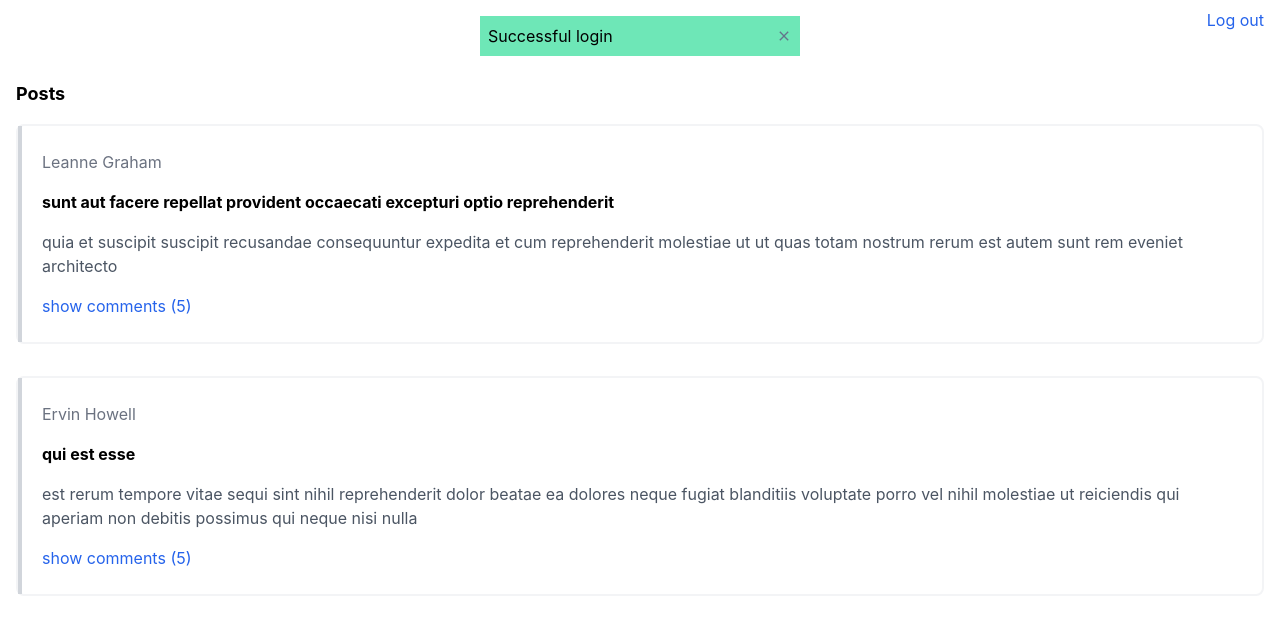
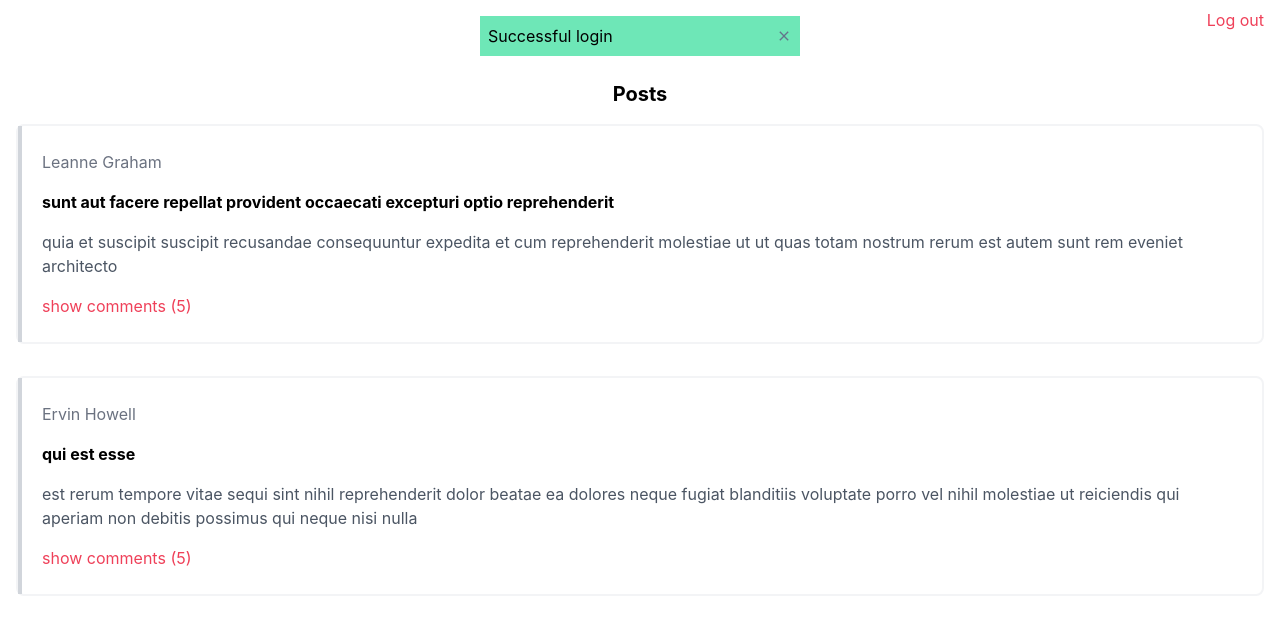
Before and after one commit to Swearengen/martian-and-machine, a React (Create React App) app: page / in a window 1280 px wide. Both pictures are taken after typing "name@example.com", "Sample123" into the empty fields and a click on the button "Submit". Shown: the top 632 px of the page. Built offline with nearby package versions, Linux system fonts and the light colour scheme.

Commit message:
Add post details page

```diff
--- a/src/components/layouts/AppLayout.tsx
+++ b/src/components/layouts/AppLayout.tsx
@@ -25,7 +25,7 @@ export const AppLayout: FC<IAppLayoutProps> = ({ children, message }) => {
         <div className="text-right mb-6">
           <button
             type="button"
-            className="px-4 py-2 text-blue-600 hover:underline"
+            className="px-4 py-2 text-martianRed hover:underline"
             onClick={() => onSignOut()}
           >
             Log out
--- a/src/components/pages/PostDetails.tsx
+++ b/src/components/pages/PostDetails.tsx
@@ -1,4 +1,9 @@
+import { PostItem } from 'components/shared/PostItem/PostItem';
+import { useStore } from 'hooks/useStore';
 import { FC } from 'react';
+import { useParams } from 'react-router-dom';
+import { Post } from 'store/models/post';
+import { Link } from 'react-router-dom';
 
 interface IPostDetailsProps {
   message: string;
@@ -7,5 +12,20 @@ interface IPostDetailsProps {
 export const PostDetails: FC<IPostDetailsProps> = ({ message }) => {
   console.log(`${message} PostDetails`);
 
-  return <div>post details page</div>;
+  const params = useParams();
+  const [state] = useStore() as Array<any>;
+
+  const currentPost = state.posts.find((post: Post) => post.id === params.id);
+
+  return (
+    <main className="container mt-10 px-4">
+      <div className="mb-4 ml-4">
+        <h1 className="mb-4 font-bold text-xl text-center">Post details</h1>
+        <Link to="/app">
+          <span className="text-martianRed hover:underline">Back</span>
+        </Link>
+      </div>
+      {currentPost && <PostItem post={currentPost} disableCollapse={true} />}
+    </main>
+  );
 };
--- a/src/components/pages/PostList.tsx
+++ b/src/components/pages/PostList.tsx
@@ -43,13 +43,11 @@ export const PostList: FC<IPostListProps> = ({ message }) => {
     dispatch({ type: ActionType.AddPosts, payload: posts });
   }, [dispatch]);
 
-  console.log(store);
-
   const _posts = store.posts;
 
   return (
     <main className="container mt-10 px-4">
-      <h1 className="text-left mb-4 font-bold text-lg">Posts</h1>
+      <h1 className="mb-4 font-bold text-xl text-center">Posts</h1>
       {_posts.map((post: Post) => (
         <PostItem key={post.id} post={post} />
       ))}
--- a/src/components/shared/PostItem/PostItem.tsx
+++ b/src/components/shared/PostItem/PostItem.tsx
@@ -6,6 +6,7 @@ import { CommentItem } from '../CommentItem/CommentItem';
 
 interface IPostProps {
   post: PostInstance;
+  disableCollapse?: boolean;
 }
 
 const comments = [
@@ -46,14 +47,14 @@ const comments = [
   },
 ] as Array<IComment>;
 
-export const PostItem: FC<IPostProps> = ({ post }) => {
-  const [isExpanded, setIsExpanded] = useState(false);
+export const PostItem: FC<IPostProps> = ({ post, disableCollapse }) => {
+  const [isExpanded, setIsExpanded] = useState(disableCollapse);
 
   // fetch commets sa swr-om /post/id/comments
 
   return (
     <div className="mb-8">
-      <div className="relative p-6 border-solid border-2 border-gray-100 rounded-lg before:content-[''] before:w-1 before:h-full before:absolute before:top-0 before:left-0 before:bg-gray-300 hover:before:bg-blue-400">
+      <div className="relative p-6 border-solid border-2 border-gray-100 rounded-lg before:content-[''] before:w-1 before:h-full before:absolute before:top-0 before:left-0 before:bg-gray-300 hover:before:bg-martianRed">
         <Link to={`/post/${post.id}`}>
           <div className="mb-4">
             <p className="mb-4 text-gray-500">{post.user?.name}</p>
@@ -68,14 +69,16 @@ export const PostItem: FC<IPostProps> = ({ post }) => {
             ))}
           </div>
         )}
+        {!disableCollapse && (
           <button
             type="button"
             disabled={comments.length === 0}
-          className="text-blue-600 hover:underline disabled:text-gray-600 disabled:cursor-not-allowed"
+            className="text-martianRed hover:underline disabled:text-gray-600 disabled:cursor-not-allowed"
             onClick={() => setIsExpanded((prevValue) => !prevValue)}
           >
             {isExpanded ? 'hide comments' : `show comments (${comments.length})`}
           </button>
+        )}
       </div>
     </div>
   );
```
Lines whose indentation alone changed are shown as unchanged.
